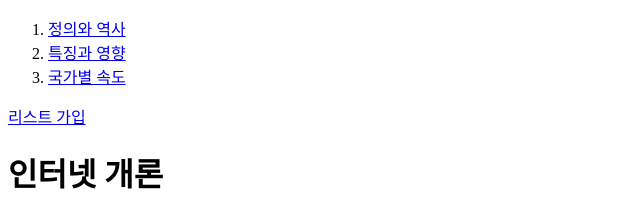
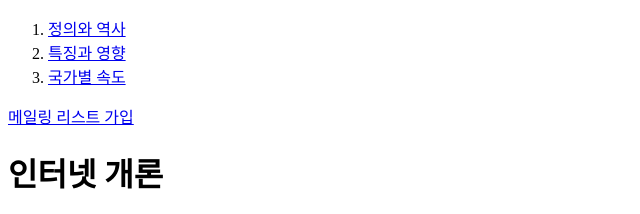
Before and after one commit to DHan0913/HTMLCSS, a plain HTML site: page 인터넷개론/특징과 영향.html in a window 1280 px wide. Shown: the top 214 px of the page, 0-640 px from the left. Drawn offline with Linux system fonts and the light colour scheme.

Commit message:
Update 특징과 영향.html

```diff
--- a/인터넷개론/특징과 영향.html
+++ b/인터넷개론/특징과 영향.html
@@ -15,7 +15,7 @@
     </ol>
 
         <p><a href="/인터넷개론/메일링 리스트 가입.html"
-             title="메일링 리스트 가입">리스트 가입</a></p>
+             title="메일링 리스트 가입">메일링 리스트 가입</a></p>
              <h1>인터넷 개론</h1>
              <h2>3.특징</h2>
             <ul>
```
